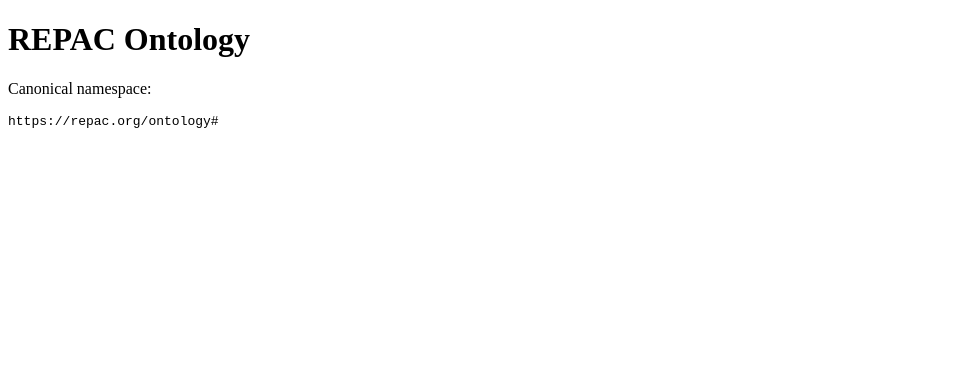
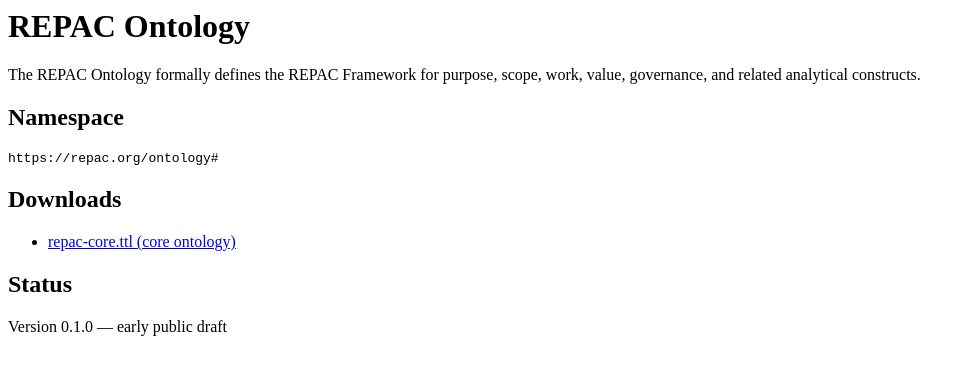
Before and after one commit to perryjmcleod/repac-ontology, a plain HTML site: page docs/ontology/index.html in a window 1280 px wide. Shown: the whole page, without its empty margins (0-975 px from the left). Drawn offline with Linux system fonts and the light colour scheme.

Commit message:
Update index.html

```diff
--- a/docs/ontology/index.html
+++ b/docs/ontology/index.html
@@ -1,14 +1,23 @@
-<!DOCTYPE html>
-<html lang="en">
-<head>
-  <meta charset="utf-8">
-  <title>REPAC Ontology</title>
-</head>
 <body>
   <h1>REPAC Ontology</h1>
+
   <p>
-    Canonical namespace:
+    The REPAC Ontology formally defines the REPAC Framework for purpose,
+    scope, work, value, governance, and related analytical constructs.
   </p>
+
+  <h2>Namespace</h2>
   <pre>https://repac.org/ontology#</pre>
+
+  <h2>Downloads</h2>
+  <ul>
+    <li>
+      <a href="/ontology/repac-core.ttl">
+        repac-core.ttl (core ontology)
+      </a>
+    </li>
+  </ul>
+
+  <h2>Status</h2>
+  <p>Version 0.1.0 — early public draft</p>
 </body>
-</html>
```
